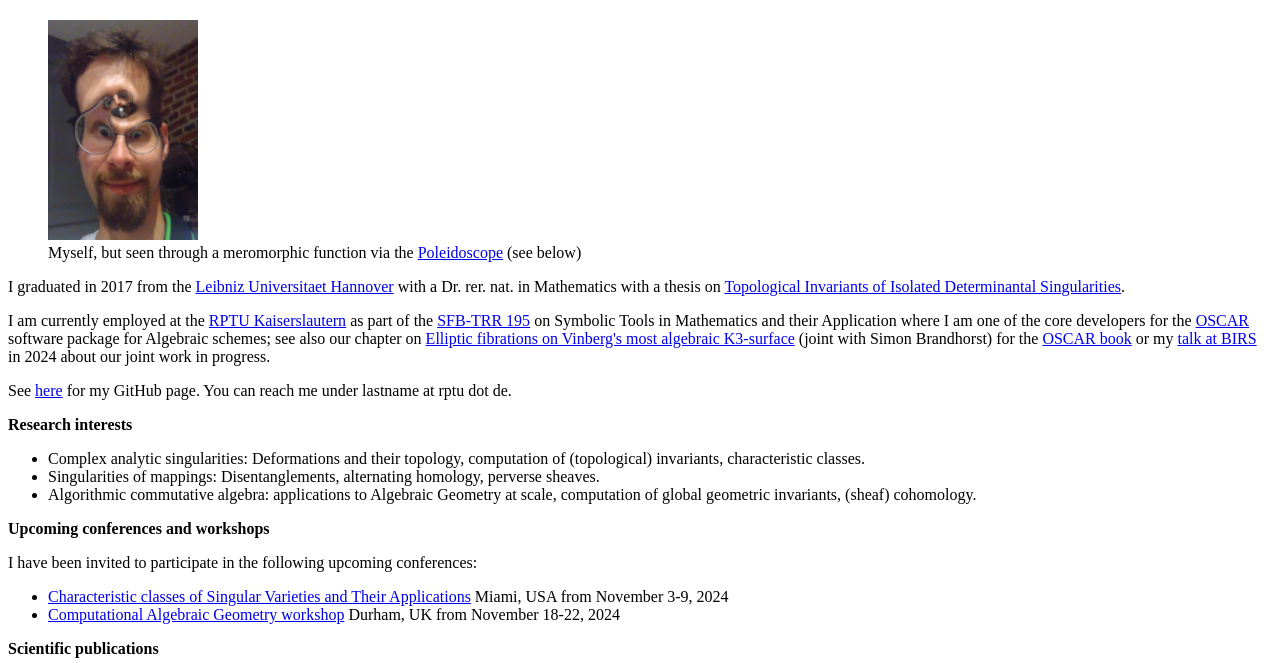
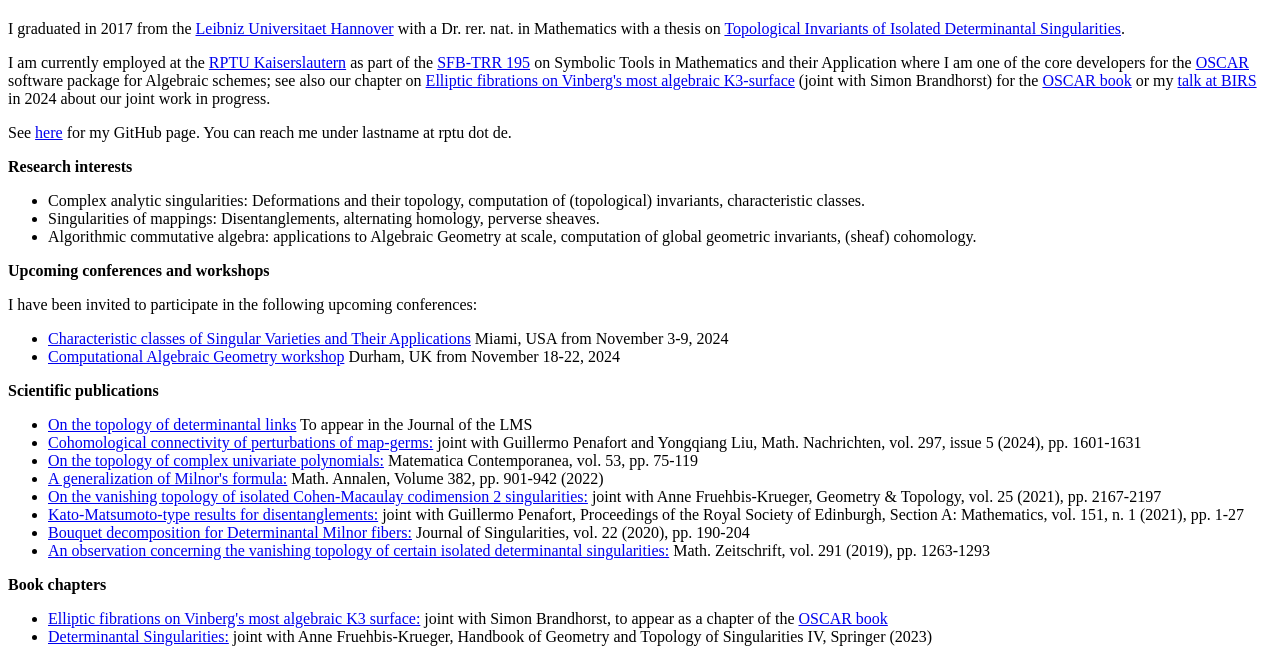
Before and after one commit to HechtiDerLachs/HechtiDerLachs.github.io, a plain HTML site: page index.html in a window 1280 px wide. Shown: the part 60-723 px from the top of the page. Drawn offline with Linux system fonts and the light colour scheme.

Commit message:
Remove picture for the time being.

```diff
--- a/index.html
+++ b/index.html
@@ -8,12 +8,6 @@
 <div id="container">
 <div id="header"><h1><a href="https://hechtiderlachs.github.io">Matthias Zach - Mathematical Researcher</a></h1></div>
   <div id="wrapper">
-    <p>
-    <figure>
-    <img src="Bild_cut.jpeg" alt="Myself, seen through a meromorphic function" width="150px" height=“220px”>
-    <figcaption>Myself, but seen through a meromorphic function via the <a href="https://f-droid.org/de/packages/com.example.poleidoscope/">Poleidoscope</a> (see below)</figcaption>
-    </figure>
-    </p>
     <p> I graduated in 2017 from the <a href="https://www.uni-hannover.de/de/">Leibniz Universitaet Hannover</a> with a Dr. rer. nat. in Mathematics with a thesis on <a href="https://www.repo.uni-hannover.de/handle/123456789/9157">Topological Invariants of Isolated Determinantal Singularities</a>.
     </p>
     <p> I am currently employed at the <a href="https://www.rptu.de">RPTU Kaiserslautern</a> as part of the
```
Also changed, not shown: Bild_cut.jpeg (deleted).
